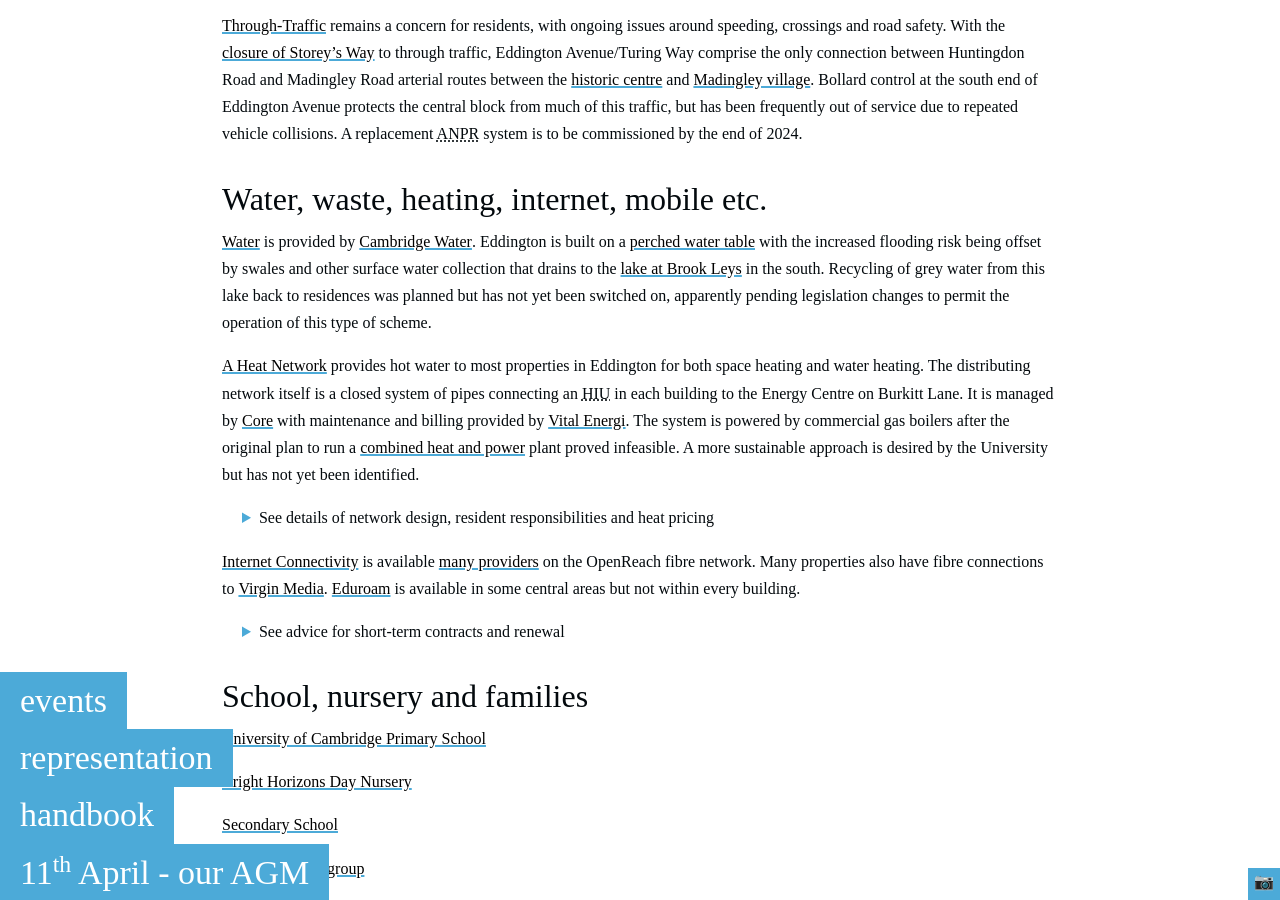
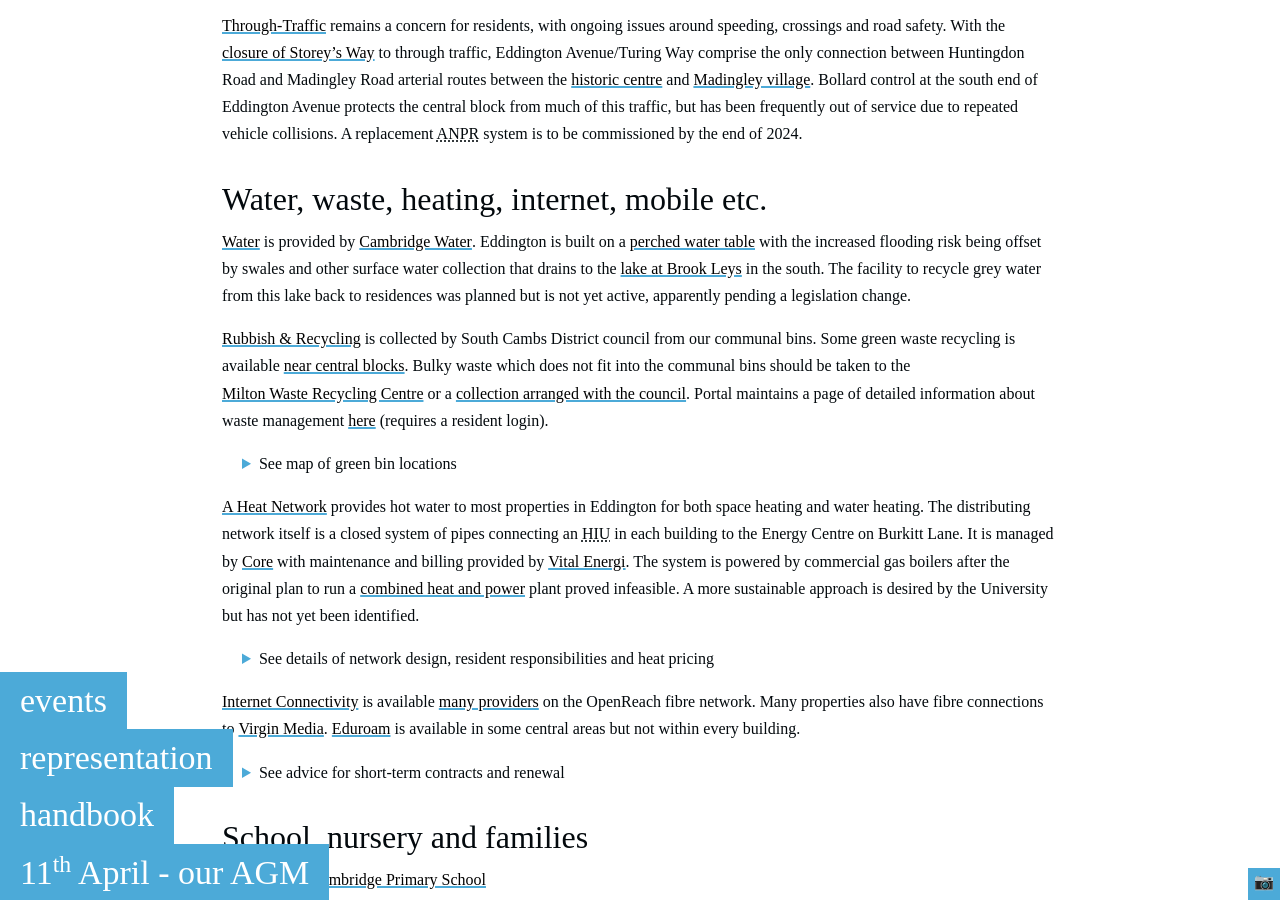
Before and after one commit to pieterdesnerck/website, a Jekyll site: the page built from docs/handbook.md, in a window 1280 px wide and 900 px high, scrolled down 1249 px. Built offline with Jekyll 4.4.1, drawn with Linux system fonts in a browser that asks for light colours; some web fonts are replaced.

Commit message:
add handbook/waste

```diff
--- a/docs/handbook.md
+++ b/docs/handbook.md
@@ -85,7 +85,19 @@
 ## Water, waste, heating, internet, mobile etc.
 
 [Water](#water){:name='water'}
-is provided by [Cambridge Water](https://www.cambridge-water.co.uk/). Eddington is built on a [perched water table](https://en.wikipedia.org/wiki/Water_table#Perched_water_tables){:target="_blank"} with the increased flooding risk being offset by swales and other surface water collection that drains to the [lake at Brook Leys](https://eddington-cambridge.co.uk/news-and-updates/brook-leys-parkland-opens) in the south. Recycling of grey water from this lake back to residences was planned but has not yet been switched on, apparently pending legislation changes to permit the operation of this type of scheme.
+is provided by [Cambridge Water](https://www.cambridge-water.co.uk/). Eddington is built on a [perched water table](https://en.wikipedia.org/wiki/Water_table#Perched_water_tables){:target="_blank"} with the increased flooding risk being offset by swales and other surface water collection that drains to the [lake at Brook Leys](https://eddington-cambridge.co.uk/news-and-updates/brook-leys-parkland-opens) in the south. The facility to recycle grey water from this lake back to residences was planned but is not yet active, apparently pending a legislation change.
+
+
+[Rubbish & Recycling](#waste){:name='waste'}
+is collected by South Cambs District council from our communal bins. Some green waste recycling is available [near central blocks](#green-bin-map). Bulky waste which does not fit into the communal bins should be taken to the [Milton Waste Recycling Centre](https://www.cambridgeshire.gov.uk/directory/listings/milton-recycling-centre){:target="_blank"} or a [collection arranged with the council](https://www.cambridge.gov.uk/arrange-a-bulky-waste-collection). Portal maintains a page of detailed information about waste management [here](https://portal.eddington-cambridge.co.uk/category/?cat_ID=1&subcat_ID=4&page_ID=65
+) (requires a resident login).
+
+<details markdown="1">
+<summary>See map of green bin locations</summary>
+
+![green bin locations](/images/maps/green-bins-2024.png){: #green-bin-map}
+
+</details>
 
 [A Heat Network](#heat-network){:name='heat-network'}
 provides hot water to most properties in Eddington for both space heating and water heating. The distributing network itself is a closed system of pipes connecting an HIU in each building to the Energy Centre on Burkitt Lane. It is managed by [Core](#core) with maintenance and billing provided by [Vital Energi](#vital).
```
Also changed, not shown: docs/images/maps/green-bins-2024.png (added).
